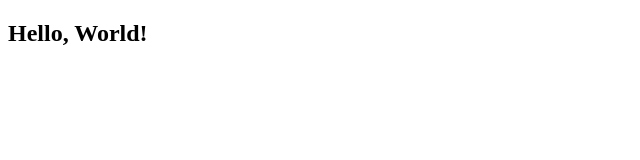
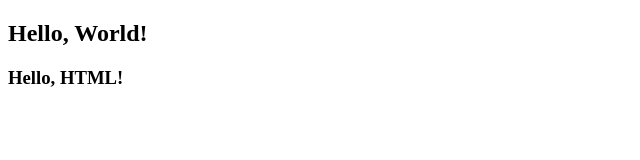
Before and after one commit to Razack23/vc-lesson-practice1, a plain HTML site: page index.html in a window 1280 px wide. Shown: the whole page, without its empty margins (0-640 px from the left). Drawn offline with Linux system fonts and the light colour scheme.

Commit message:
second-changes

```diff
--- a/index.html
+++ b/index.html
@@ -7,5 +7,6 @@
 </head>
 <body>
     <h2>Hello, World!</h2>
+    <h3>Hello, HTML!</h3>
 </body>
 </html>
```
